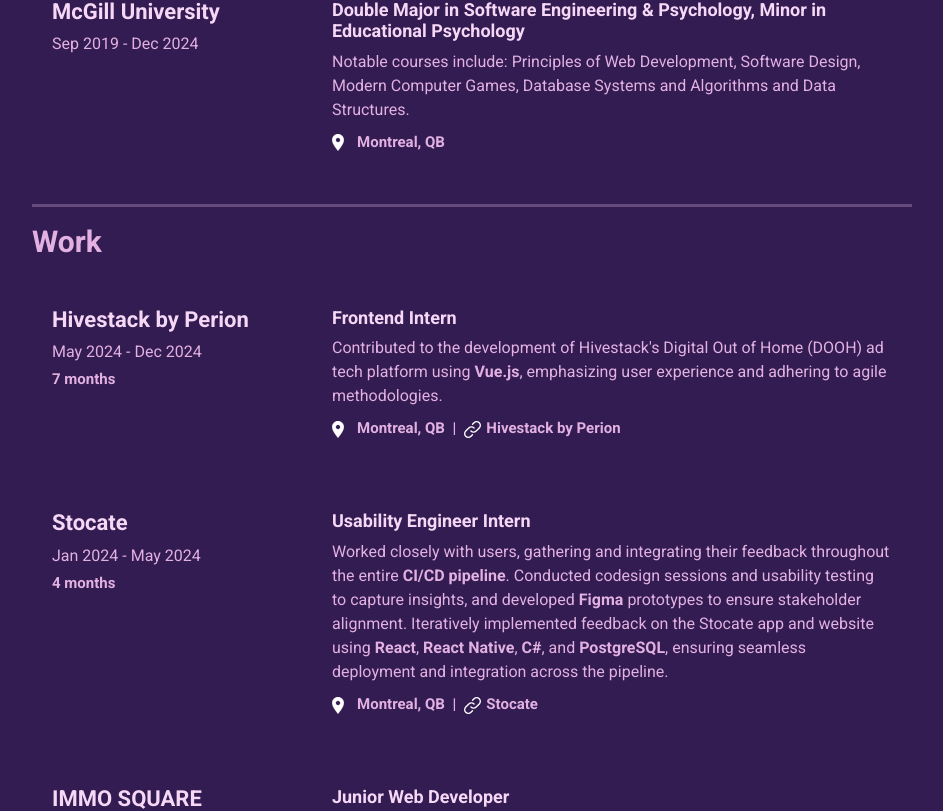
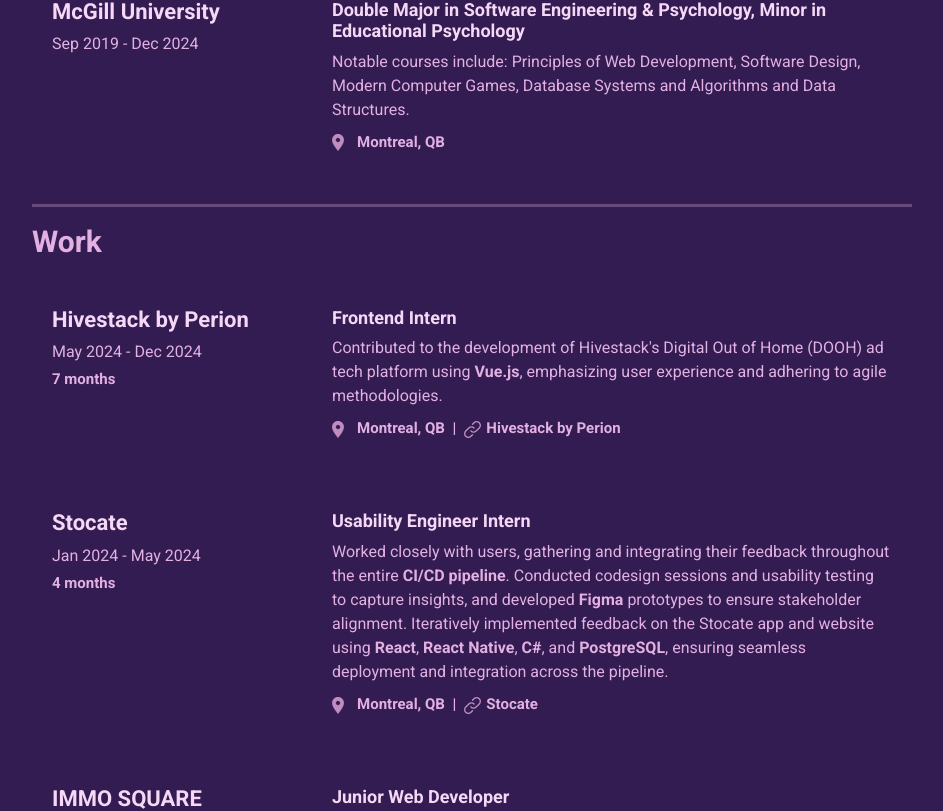
Before and after one commit to LianLambert/lian-website, a Vue app: page /#about in a window 1280 px wide. Shown: the part 1173-1984 px from the top of the page, without its empty margins (168-1111 px from the left). Built offline with nearby package versions, Linux system fonts and the light colour scheme.

Commit message:
fix: style experience entry

```diff
--- a/src/components/ExperienceEntry.vue
+++ b/src/components/ExperienceEntry.vue
@@ -122,6 +122,7 @@
   height: 17px;
   margin-right: 2px;
   width: auto;
+  filter: brightness(0) saturate(100%) invert(91%) sepia(88%) saturate(7026%) hue-rotate(216deg) brightness(80%) contrast(84%);
 }
 
 .section-title {
```
